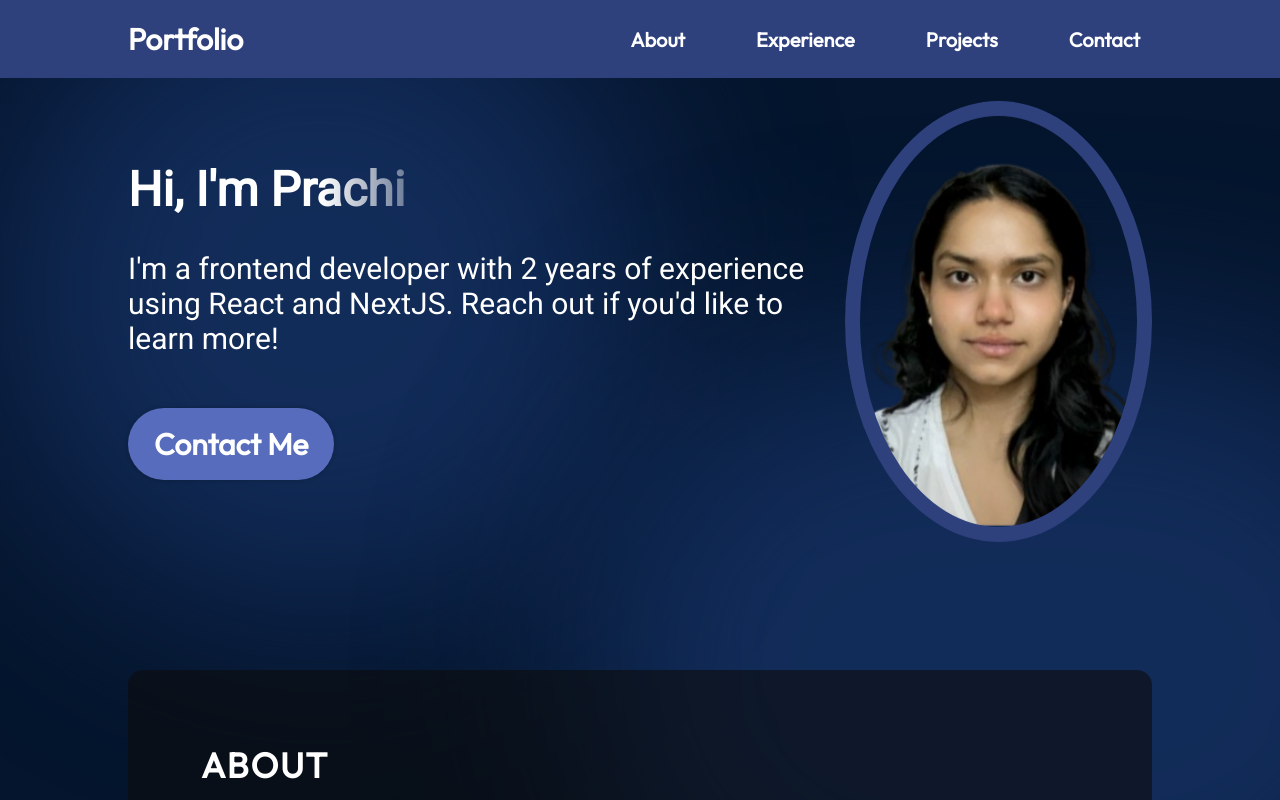
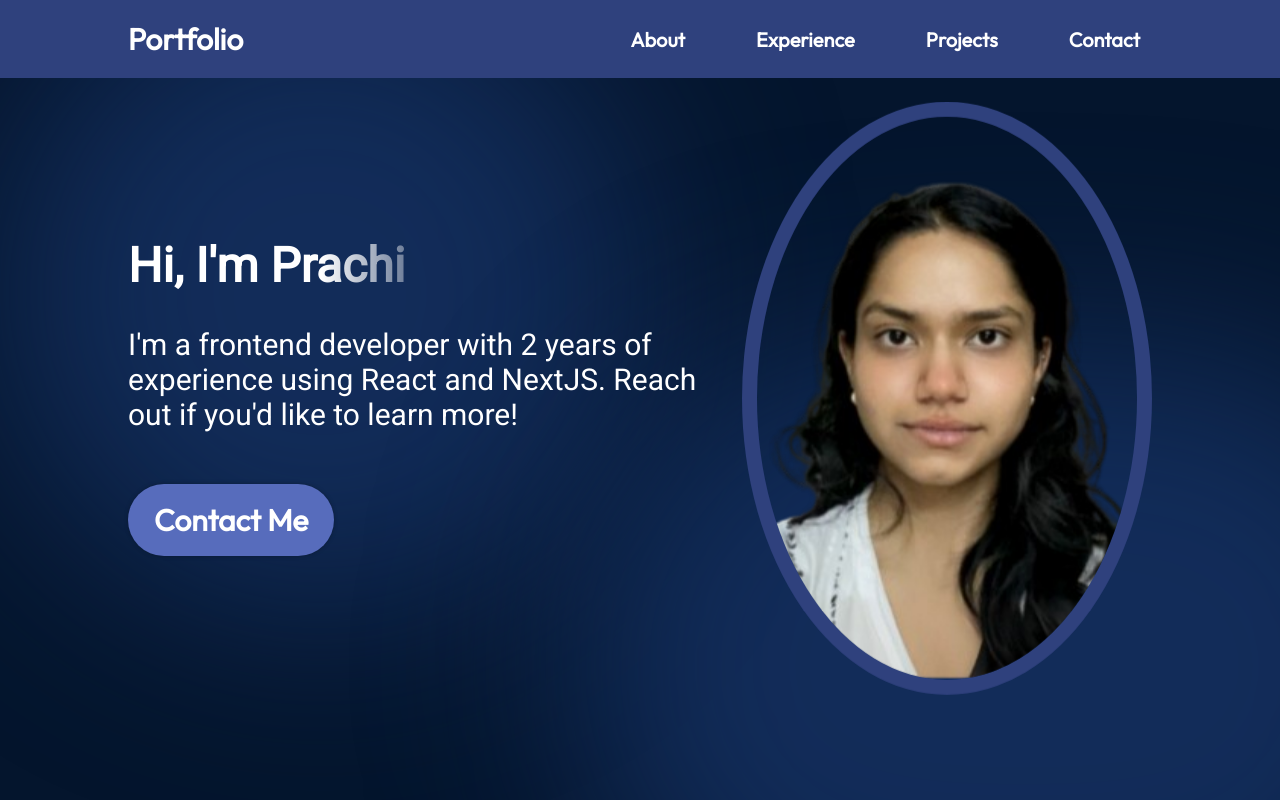
Before and after one commit to Prachi1208/portfolio, a React (Vite) app: page / in a window 1280 px wide. Shown: the top 800 px of the page. Built offline with nearby package versions, Linux system fonts and the light colour scheme.

Commit message:
Update Hero.module.css

```diff
--- a/src/components/Hero/Hero.module.css
+++ b/src/components/Hero/Hero.module.css
@@ -61,7 +61,7 @@
 
 
 .heroImg {
-  max-width: 30%; /* Adjusted for smaller image */
+  max-width: 50%; /* Adjusted for smaller image */
   z-index: 1;
   border-radius: 100%; /* Makes the image circular */
   border: 15px solid rgb(47, 65, 125); /* Adds a border for the frame */
```
